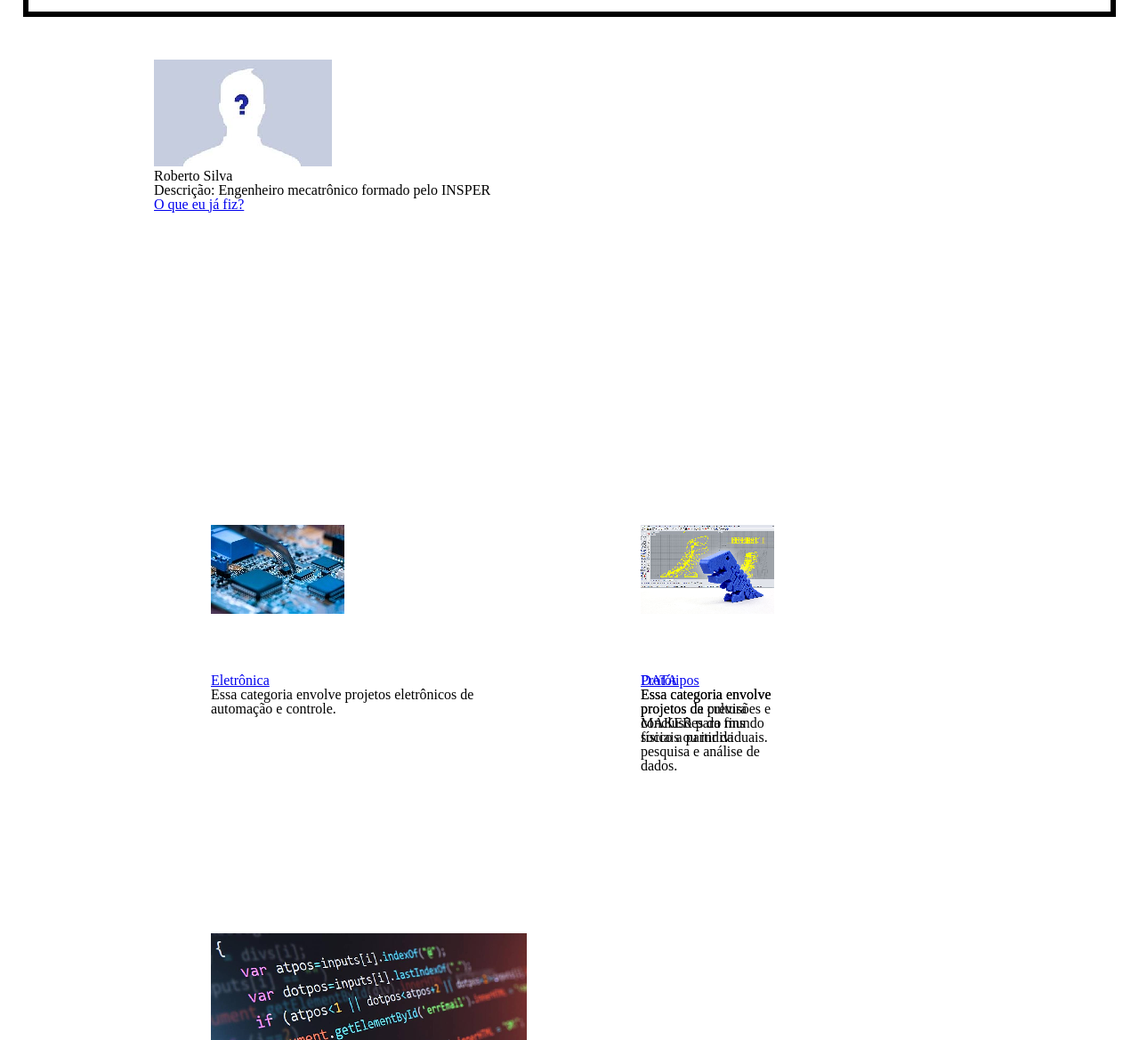
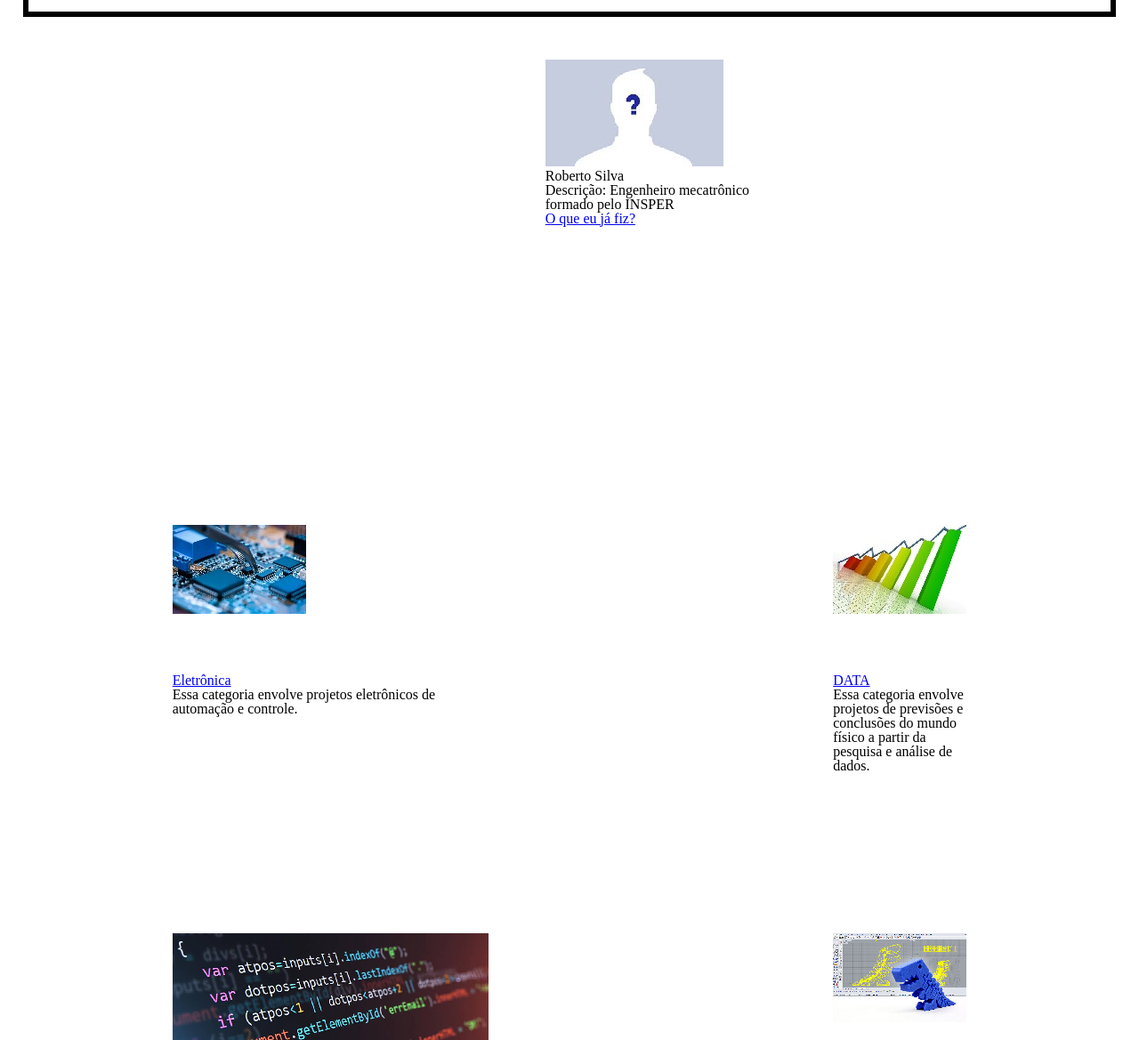
Before and after one commit to VergaraC/G9-Co_desastre, a plain HTML site: page 9/index.html in a window 1280 px wide. Shown: the part 131-1300 px from the top of the page at 89% size. Drawn offline with Linux system fonts and the light colour scheme.

Commit message:
Versão atualizada

```diff
--- a/9/assets/css/style-geral.css
+++ b/9/assets/css/style-geral.css
@@ -1,4 +1,4 @@
-.header {
+header {
 	border-style: solid;
 	border-width: 0.4rem;
 	height: 7rem;
@@ -16,6 +16,3 @@
 	width: 7rem;
 	height:5rem;
 	float: right;
-
-
-}
--- a/9/assets/css/style-index.css
+++ b/9/assets/css/style-index.css
@@ -6,15 +6,9 @@
   margin-top:3rem;
   display: grid;
   grid-template-rows: 1fr 1fr 1fr 1fr 1fr;
-  grid-template-columns: 1fr 1fr 1fr 1fr 1fr;
+  grid-template-columns: 1fr 1fr 2fr 1fr 1fr;
 }
 
-.index-title{
-  grid-row-start: 1;
-  grid-row-end: 2;
-  grid-column-start: 2;
-  grid-column-end: 3;
-}
 
 .child1,.child2,.child3,.child4{
   margin: 1rem;
@@ -33,6 +27,12 @@
   flex-basis: 10rem;
 }
 
+.index-title{
+  grid-row-start: 1;
+  grid-row-end: 2;
+  grid-column-start: 3;
+  grid-column-end: 4;
+}
 
 .child1{
   grid-row-start: 2;
@@ -45,8 +45,8 @@
 .child2{
   grid-row-start: 2;
   grid-row-end: 3;
-  grid-column-start: 3;
-  grid-column-end: 4;
+  grid-column-start: 4;
+  grid-column-end: 5;
 }
 
 
@@ -59,8 +59,8 @@
 
 
 .child4{
-  grid-row-start: 2;
-  grid-row-end: 3;
-  grid-column-start: 3;
-  grid-column-end: 4;
+  grid-row-start: 3;
+  grid-row-end: 4;
+  grid-column-start: 4;
+  grid-column-end: 5;
 }
```
Also changed, not shown: 9/projeto.html (+12 -5 lines).
